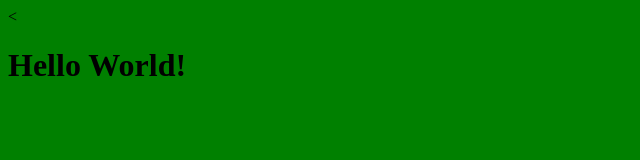
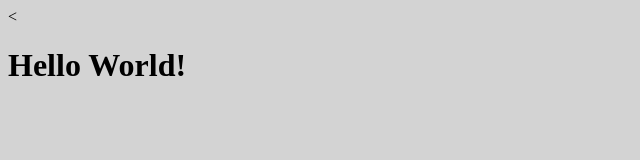
Before and after one commit to ebekzod/bekzod, a plain HTML site: page index.html in a window 1280 px wide. Shown: the whole page, without its empty margins (0-640 px from the left). Drawn offline with Linux system fonts and the light colour scheme.

Commit message:
Changed background

```diff
--- a/style.css
+++ b/style.css
@@ -1,3 +1,3 @@
 body{
-  background-color: green;
+  background-color: lightgrey;
 }
```
